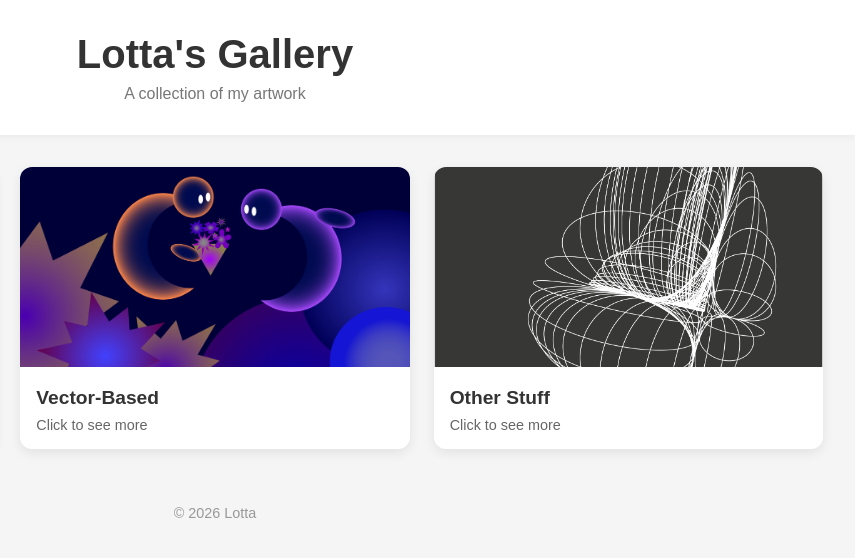
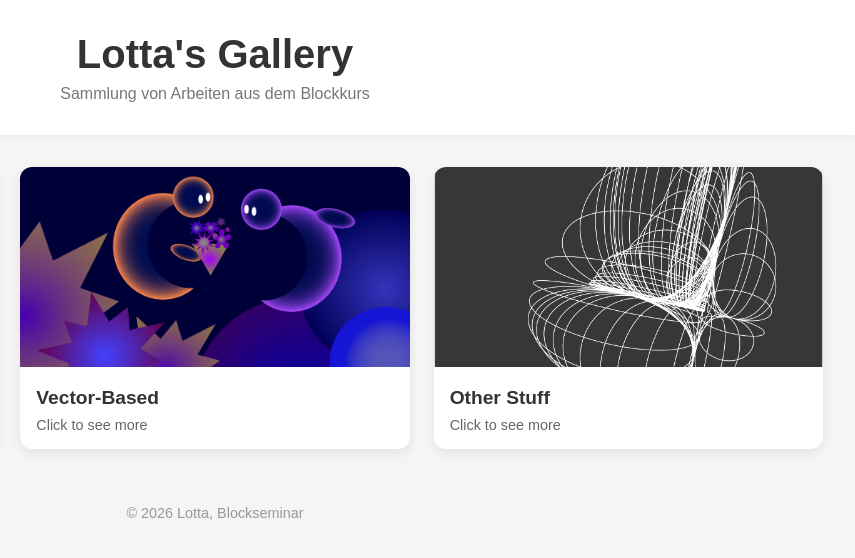
Before and after one commit to lottaspr/lottasgallery, a plain HTML site: page index.html in a window 1280 px wide. Shown: the full height of the page, 425-1280 px from the left. Drawn offline with Linux system fonts and the light colour scheme.

Commit message:
Update index.html

```diff
--- a/index.html
+++ b/index.html
@@ -85,7 +85,7 @@
 
   <header>
     <h1>Lotta's Gallery</h1>
-    <p>A collection of my artwork</p>
+    <p>Sammlung von Arbeiten aus dem Blockkurs</p>
   </header>
 
   <main class="gallery">
@@ -119,7 +119,7 @@
   </main>
 
   <footer>
-    © 2026 Lotta
+    © 2026 Lotta, Blockseminar
   </footer>
 
 </body>
```
